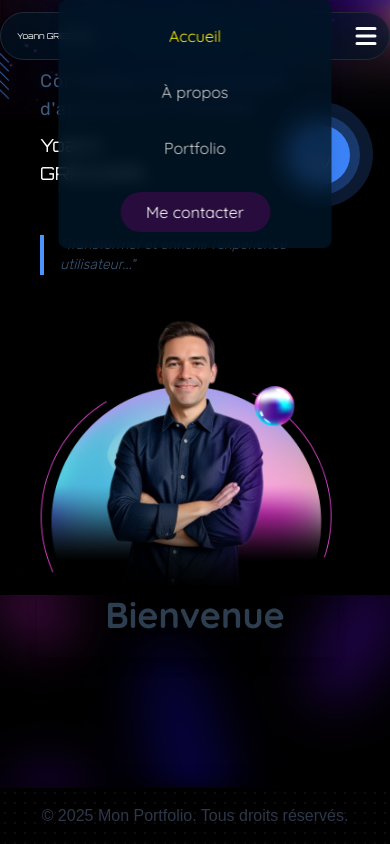
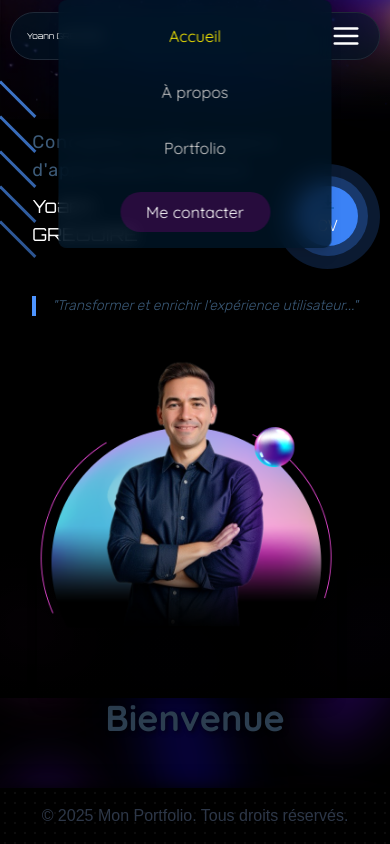
Before and after one commit to YoCode35/my-book, a Next.js app: page / in a window 390 px wide. Both pictures are taken after a click on the button 366 px from the left and 36 px from the top of the page. Shown: the top 844 px of the page. Built offline with nearby package versions, Linux system fonts and the light colour scheme.

Commit message:
Optimisation des éléments graphiques du  Header et correction d'un bug de comportement sur la zone cliquable du menu Hamburger

```diff
--- a/src/app/layout.tsx
+++ b/src/app/layout.tsx
@@ -1,12 +1,11 @@
-import './globals.css'; // Conserve tes styles globaux
+import './globals.css';
 import Navbar from '../components/Header';
 import Footer from '../components/Footer';
 import { Orbitron, Quicksand, Rubik } from 'next/font/google';
 
-// Configuration des polices
 const orbitron = Orbitron({
   subsets: ['latin'],
-  weight: ['400', '700'], // Les poids utilisés
+  weight: ['400', '700'],
   variable: '--font-orbitron',
 });
 
--- a/src/components/Header.tsx
+++ b/src/components/Header.tsx
@@ -9,9 +9,20 @@ import Navbar from './Navbar';
 export default function Header() {
   const [menuOpen, setMenuOpen] = useState(false);
 
+  return (
+    <div className="relative bg-transparent flex flex-col items-center justify-center">
+      {/* Traits obliques à gauche */}
+      <div className="absolute left-0 top-0 w-[50px] h-[595px] lg:h-[490px] bg-transparent">
+        <div className="w-[50px] h-[3px] bg-[#4d94ff] rotate-45 origin-left mt-20 lg:mt-48"></div>
+        <div className="w-[50px] h-[3px] bg-[#4d94ff] rotate-45 origin-left mt-8 lg:mt-9"></div>
+        <div className="w-[50px] h-[3px] bg-[#4d94ff] rotate-45 origin-left mt-8 lg:mt-9"></div>
+        <div className="w-[50px] h-[3px] bg-[#4d94ff] rotate-45 origin-left mt-8 lg:mt-9"></div>
+        <div className="w-[50px] h-[3px] bg-[#4d94ff] rotate-45 origin-left mt-8 lg:mt-9"></div>
+      </div>
 
-  return (
-    <nav className="relative bg-transparent h-[595px] lg:h-[490px] flex items-center justify-center">
+      {/* Navbar */}
+      <Navbar menuOpen={menuOpen} setMenuOpen={setMenuOpen} />
+
       <div className="absolute inset-0 bg-black bg-opacity-10"></div>
       <div
         className="absolute inset-0"
@@ -29,7 +40,7 @@ export default function Header() {
       ></div>
 
       <div className="relative z-10 flex flex-col lg:flex-row items-center justify-between w-full max-w-[1200px] px-6 mr-4 sm:mr-6 md:mr-8 mt-16 lg:mt-20">
-        <div className="text-left flex flex-col items-start justify-center ml-4 mt-16 lg:mt-0 relative">
+        <div className="text-left flex flex-col items-start justify-center ml-4 md:ml-12 mt-16 lg:mt-0 relative">
           <h1 className="text-lg sm:text-lg md:text-xl lg:text-2xl text-[#3d5b79] font-rubik font-normal tracking-wider z-10 text-left">
             <span>Concepteur & Développeur</span>
             <br />
@@ -60,7 +71,7 @@ export default function Header() {
             </div>
           </div>
 
-          <p className="text-[#3a5977] text-sm sm:text-sm md:text-base italic mt-12 lg:mt-8 z-10 font-rubik font-light text-left pl-4 border-l-4 border-[#4d94ff]">
+          <p className="text-[#3a5977] text-sm sm:text-sm md:text-base italic mt-12 lg:mt-8 z-10 font-rubik font-light text-left pl-4 md:pl-8 border-l-4 border-[#4d94ff]">
             &quot;Transformer et enrichir l&apos;expérience utilisateur...&quot;
           </p>
         </div>
@@ -82,7 +93,7 @@ export default function Header() {
         </div>
 
         {/* Image */}
-        <div className="relative w-[300px] h-[350px] mt-8 lg:mt-0 lg:w-[350px] lg:h-[400px] lg:ml-8 lg:ml-12 xl:ml-16">
+        <div className="relative w-[300px] h-[350px] mt-8 lg:mt-0 lg:w-[350px] lg:h-[400px] lg:ml-8 lg:ml-0 xl:ml-0">
           <Image
             src="/img/moi.png"
             alt="Image de moi"
@@ -94,9 +105,6 @@ export default function Header() {
           />
         </div>
       </div>
-
-      {/* Navbar */}
-      <Navbar menuOpen={menuOpen} setMenuOpen={setMenuOpen} />
-    </nav>
+    </div>
   );
 }
--- a/src/components/Navbar.tsx
+++ b/src/components/Navbar.tsx
@@ -2,7 +2,7 @@
 
 import Link from "next/link";
 import { usePathname } from "next/navigation";
-import { HiMenu } from "react-icons/hi";
+import { FiMenu } from "react-icons/fi";
 
 interface NavbarProps {
   menuOpen: boolean;
@@ -17,17 +17,16 @@ export default function Navbar({ menuOpen, setMenuOpen }: NavbarProps) {
 
   return (
     <>
-      <div className="absolute top-3 left-0 w-full flex justify-center z-10">
-        <div className="w-full max-w-[900px] px-2 py-2 bg-[rgba(1,22,39,0.6)] rounded-full border border-gray-800 flex justify-between items-center">
-          {/* Nom */}
+      <nav className="absolute top-3 left-0 w-full flex justify-center z-10">
+      <div className="w-[95%] sm:w-[90%] md:w-[85%] lg:max-w-[900px] px-2 py-2 bg-[rgba(1,22,39,0.6)] rounded-full border border-gray-800 flex justify-between items-center">
           <div className="text-white font-orbitron text-[8px] sm:text-[10px] md:text-[12px] lg:text-[14px] ml-2 sm:ml-4 md:ml-6 lg:ml-8">
             Yoann GREGOIRE
           </div>
 
-          {/* Icône Hamburger pour petits écrans */}
-          <div className="lg:hidden flex items-center">
+          {/* Icône Sandwich (Hamburger) sur les petits écrans */}
+          <div className="lg:hidden flex items-center" style={{ transform: 'translateX(-10px)' }}> {/* Ajuste ici le -5px */}
             <button onClick={() => setMenuOpen(!menuOpen)} className="text-white">
-              <HiMenu size={30} />
+              <FiMenu size={30} />
             </button>
           </div>
 
@@ -68,7 +67,7 @@ export default function Navbar({ menuOpen, setMenuOpen }: NavbarProps) {
             </Link>
           </div>
         </div>
-      </div>
+      </nav>
 
       {/* Menu mobile */}
       {menuOpen && (
@@ -85,16 +84,12 @@ export default function Navbar({ menuOpen, setMenuOpen }: NavbarProps) {
               key={href}
               href={href}
               className={`block text-center px-4 py-2 rounded-md text-navLinkInactive hover:text-navLinkHover ${isActive(href)}`}
-              onClick={() => setMenuOpen(false)}
             >
               {label}
             </Link>
           ))}
           <Link href="/contact">
-            <button
-              onClick={() => setMenuOpen(false)}
-              className="block w-[150px] mx-auto px-4 py-2 mt-6 rounded-full bg-[rgba(128,0,128,0.3)] text-white hover:bg-[rgba(128,0,128,0.6)] focus:outline-none focus:ring-2 focus:ring-purple-300"
-            >
+            <button className="block w-[150px] mx-auto px-4 py-2 mt-6 rounded-full bg-[rgba(128,0,128,0.3)] text-white hover:bg-[rgba(128,0,128,0.6)] focus:outline-none focus:ring-2 focus:ring-purple-300">
               Me contacter
             </button>
           </Link>
```
Also changed, not shown: public/img/bkgd_black-&-colored-spots.png, src/components/Footer.tsx (indentation only).
